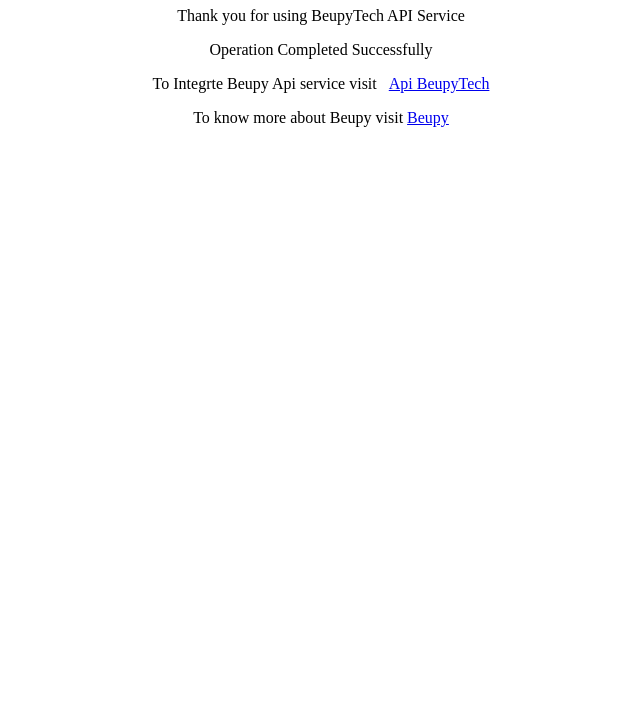
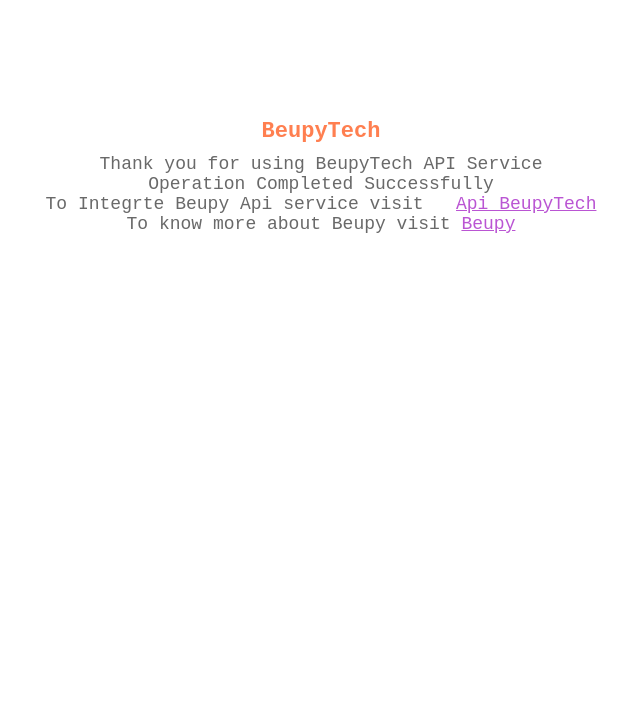
Before and after one commit to zeay/apibeupy, a website: page thankyou.html in a window 1280 px wide. Shown: the part 73-800 px from the top of the page, without its empty margins (319-959 px from the left). Drawn offline with Linux system fonts and the light colour scheme.

Commit message:
Updated Thankyou

```diff
--- a/thankyou.html
+++ b/thankyou.html
@@ -4,14 +4,39 @@
         <title>Thank You</title>
         <meta charset="UTF-8">
         <meta name="viewport" content="width=device-width, initial-scale=1.0">
+        <style>
+            *{
+                font-family: monospace;
+                margin: 0;
+                padding: 0;
+            }
+            .spacing{
+                margin-top: 15%;
+            }
+            .hero{
+                font-size: 22px;
+                color:coral;
+                font-weight: bold;
+                margin: 10px;
+            }
+            .jumbo{
+                font-size: 18px;
+                color: dimgray;
+                font-weight: 400;
+            }
+            a {
+                color: mediumorchid;
+            }
+        </style>
     </head>
     <body>
+        <div class="spacing"></div>
         <center>
-            <h1>BeupyTech</h1>
-            <p>Thank you for using BeupyTech API Service</p>
-            <p>Operation Completed Successfully</p>
-            <p>To Integrte Beupy Api service visit &nbsp;&nbsp;<a href="api.beupy.com">Api BeupyTech</a></p>
-            <p>To know more about Beupy visit <a href="http://beupy.com">Beupy</a></p>
+            <h1 class="hero">BeupyTech</h1>
+            <p class="jumbo">Thank you for using BeupyTech API Service</p>
+            <p class="jumbo">Operation Completed Successfully</p>
+            <p class="jumbo">To Integrte Beupy Api service visit &nbsp;&nbsp;<a href="api.beupy.com">Api BeupyTech</a></p>
+            <p class="jumbo">To know more about Beupy visit <a href="http://beupy.com">Beupy</a></p>
         </center>
     </body>
 </html>
```
